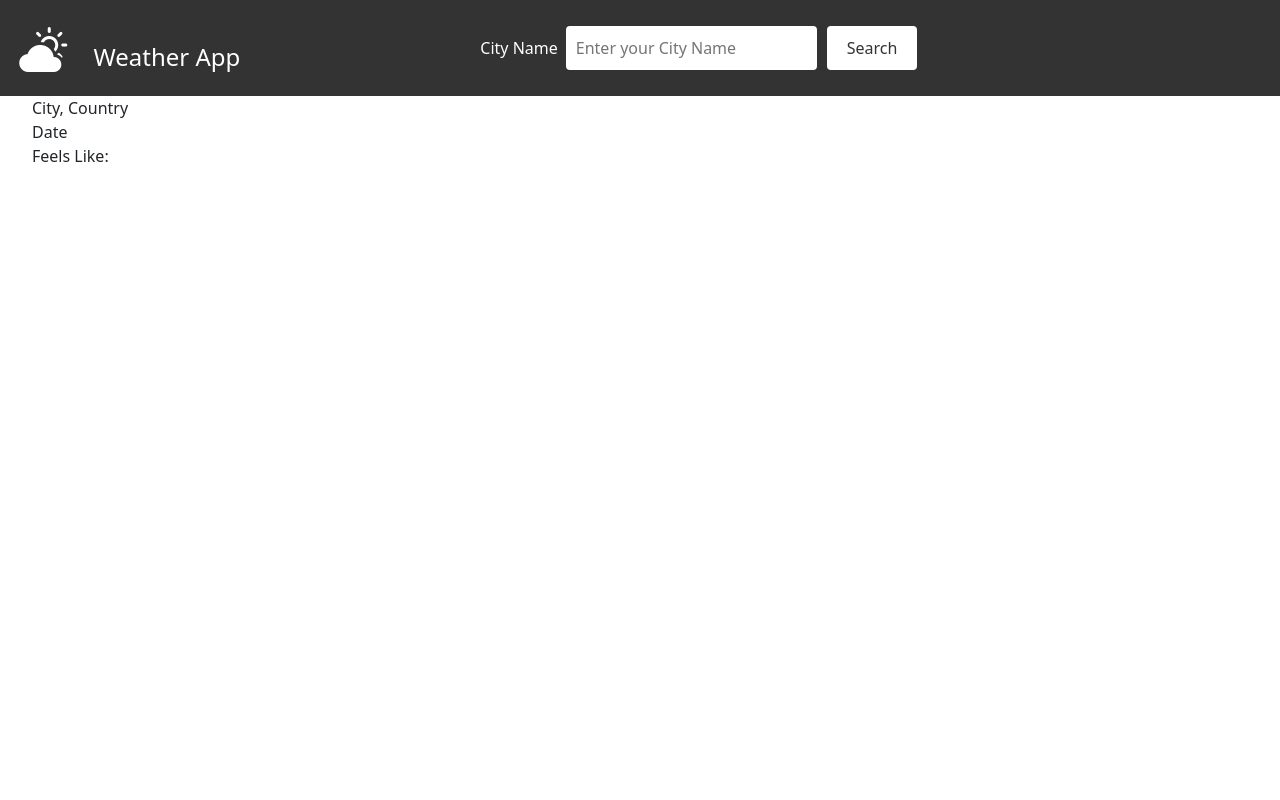
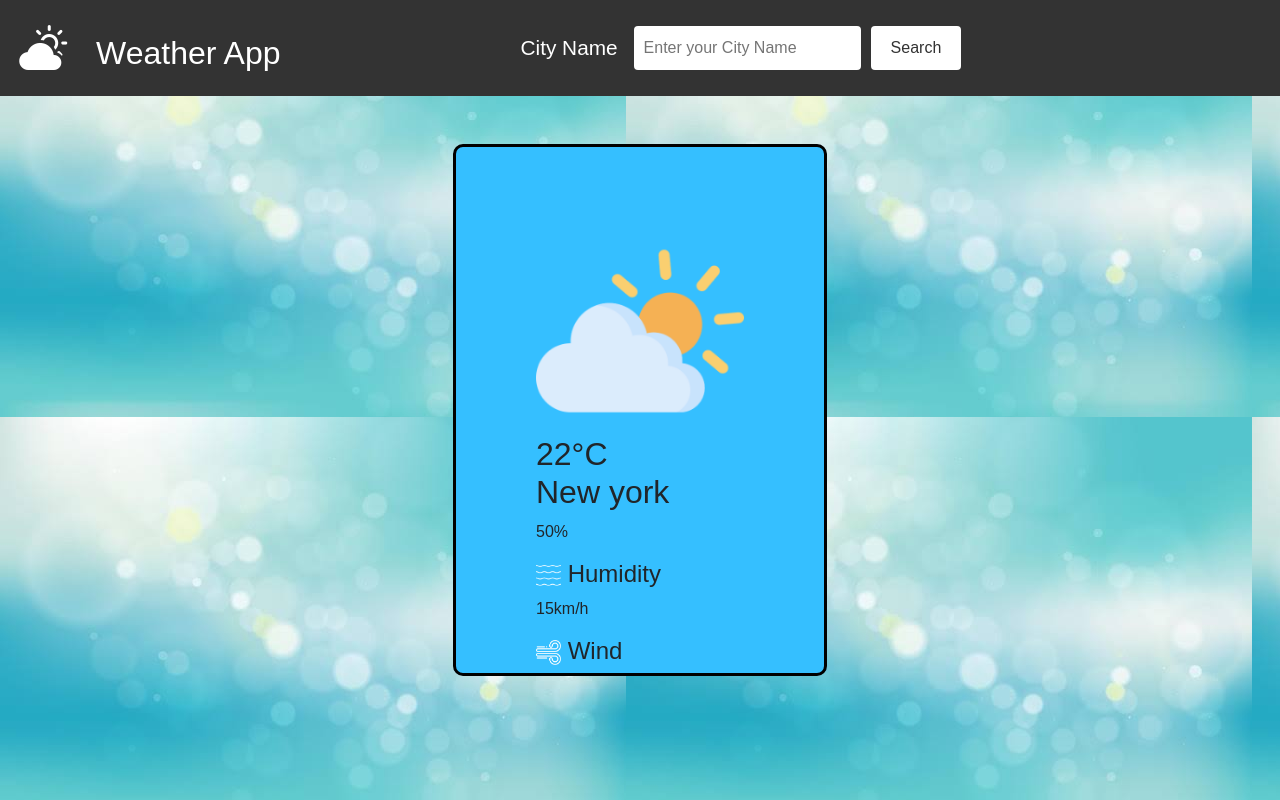
Before and after one commit to A1H4M1E2R0A6/Weather-App, a plain HTML site: page index.html in a window 1280 px wide. Drawn offline with nearby package versions, Linux system fonts and the light colour scheme.

Commit message:
do few changes and make the app better but the script is does not work

```diff
--- a/index.html
+++ b/index.html
@@ -8,8 +8,10 @@
     <title>Weather App</title>
 </head>
 <link rel="stylesheet" href="https://cdn.jsdelivr.net/npm/bootstrap-icons@1.10.4/font/bootstrap-icons.css">
-<link href="https://cdn.jsdelivr.net/npm/bootstrap@5.3.0-alpha3/dist/css/bootstrap.min.css" rel="stylesheet" integrity="sha384-KK94CHFLLe+nY2dmCWGMq91rCGa5gtU4mk92HdvYe+M/SXH301p5ILy+dN9+nJOZ" crossorigin="anonymous">
-<link rel="stylesheet" href="./style.css">
+<link href="https://cdn.jsdelivr.net/npm/bootstrap@5.3.0-alpha3/dist/css/bootstrap.min.css" rel="stylesheet"
+    integrity="sha384-KK94CHFLLe+nY2dmCWGMq91rCGa5gtU4mk92HdvYe+M/SXH301p5ILy+dN9+nJOZ" crossorigin="anonymous">
+<link rel="stylesheet" href="./styles1.css">
+
 <body>
 
     <header>
@@ -18,7 +20,6 @@
             Weather App
         </h1>
         <form onsubmit="getWeather(); return false">
-
             <label for="cityName">City Name</label>
             <input type="text" name="cityName" id="cityName" placeholder="Enter your City Name">
 
@@ -28,23 +29,56 @@
         </form>
     </header>
 
-              <div class="weather-icon">
-                <background img src="Weather background.png" alt="background img" width="40rem"></div>
+
+    <div class="informer">
         <div class="weather-box">
+            <div>
+                <img id="tempImg" class="weather sign" src="images/mist.png">
+                <br>
+
+                <h1 class="temperature">22°C</h1>
+                <h2 class="city name">New york</h2>
+            </div>
+            <div class="det.container">
+                <div class="details">
+                    <div class="col">
+
+                        <div>
+                            <p class="humidity">50% </p>
+
+                            <h4> <img src="images/humidity.png" width="25px"> Humidity </h4>
+                        </div>
+                    </div>
+                    <div class="col">
+
+                        <div>
+                            <p class="wind"> 15km/h </p>
+                            <h4> <img src="images/wind.png" width="25px"> Wind</h4>
+                        </div>
+                    </div>
+                </div>
+            </div>
+        </div>
+    </div><!--...
             <ul>
-                <li id="location">City, Country</li>
-                <li class="date">Date</li>
-                <li id="feels">Feels Like:</li>
+                <li id="result"></li>
+            <li id="location"></li>
+            <li id="feels"></li>
         </ul>
     </div>
-    <div id="result">
-
         </div>
-
+...-->
     <script src="https://cdn.jsdelivr.net/npm/axios/dist/axios.min.js"></script>
     <script type="module">
-
-
+        //if(navigator.geolocation) {
+        //navigator.geolocation.getCurrentPosition(
+        //  funcion(position){
+        //   let latitude = position.coords.latitude;
+        //   let longitude = position.coords.longitude;
+        //   console.log("latitude :" latitude);
+        //}
+        // )
+        //}
         window.getWeather = function () {
 
             let cityName = document.querySelector("#cityName").value;
@@ -52,14 +86,14 @@
 
             axios.get(`https://api.openweathermap.org/data/2.5/weather?q=${cityName}&appid=${API_KEY}&units=metric`)
                 .then(function (response) {
-                    // handle success
+                    handle.success
                     console.log(response.data);
-                    document.querySelector("#result").innerHTML = ` ${response.data.main.temp}°C`
-                    document.querySelector('#feels').innerHTML =` feels ${response.data.main.feels_like}°C`;
-                    document.querySelector("#location").innerHTML = `${response.data.name} , ${response.data.sys.country}`
+                    document.querySelector("#temperature").innerHTML = `Temperatue: ${response.data.main.temp}°C`
+                    document.querySelector('#feels').innerHTML = ` Feels Like: ${response.data.main.feels_like}°C`;
+                    document.querySelector("#location").innerHTML = `City:${response.data.name} ,Country: ${response.data.sys.country}`
                 })
                 .catch(function (error) {
-                    // handle error
+                    handle.error
                     console.log(error.data);
                     document.querySelector("#result").innerHTML = "error in getting weather data"
                 })
@@ -67,6 +101,14 @@
 
 
         }
+       // let temp = window.getElementById(tempImg);
+        //if (temperature > 34) {
+          //  `<img src="./images/clear.png" alt="">`
+
+       // }
+
+
+
 
     </script>
 </body>
--- a/style.css
+++ b/style.css
@@ -44,10 +44,14 @@ label{
 img{
   padding-left: 7rem;
 }
+
 div>ul>li{
   list-style: none;
 }
-
+#collecter{
+  border-color:solid black 0.2rem ;
+  border-radius: 1rem;
+}
 #result{
   font-size: larger;
   font-weight: bold;
--- /dev/null
+++ b/styles1.css
@@ -0,0 +1,93 @@
+*{
+    margin:0;
+    padding: 0;
+    box-sizing: border-box;
+    font-family: 'Poppins',sans-serif;
+}
+body{
+  background-image: url(images/background1.jpeg);
+}
+/* .card{
+    width: 90%;
+    max-width: 30rem;
+    background: linear-gradient(13deg, #00feba , #5b548a);
+    color: #fff;
+    margin: 6.3rem auto 0;
+    border-radius: 1.2rem;
+    padding: 2.5rem 2.1rem;
+    text-align: center;
+
+}
+.search{
+    width:6.25rem ;
+    display: flex;
+    align-items: center;
+    justify-content: space-between;
+} */
+header {
+    display: flex;
+    background-color: #333;
+    color: #fff;
+    padding: 1.2rem;
+  }
+
+  h1 {
+    display: inline-block;
+    font-size: 2rem;
+    margin: 0;
+  }
+
+  i {
+    display: inline-block;
+    font-size: 48px;
+    margin-right: 20px;
+  }
+  form {
+    display: flex;
+    align-items: center;
+    padding-left: 15rem;
+  }
+  label{
+    padding-right:1rem ;
+    font-size: 1.3rem;
+  }
+  input[type="text"]
+  { padding-left: 1rem;
+    padding: 10px;
+    font-size: 16px;
+    border: none;
+    border-radius: 4px;
+    margin-right: 10px;
+  }
+
+  button[type="submit"] {
+    padding: 10px 20px;
+    font-size: 16px;
+    background-color: #fff;
+    color: #333;
+    border: none;
+    border-radius: 4px;
+  }
+  #tempImg{
+    width: 13rem;
+  }
+  .informer{
+
+    padding:3rem 1rem 1rem 1rem ;
+    display: flex;
+    align-items: center;
+    justify-content: center;
+  }
+.det.container{
+padding: 2rem;
+display: inline-block;
+
+  }
+
+  .weather-box{
+    padding:5rem ;
+    padding-bottom: 0;
+    border: 3px solid rgb(0, 0, 0);
+    border-radius: 10px;
+    background-color:rgb(53, 191, 255);
+  }
```
Also changed, not shown: Weather background.png (deleted), images/background.jpeg (added), images/background1.jpeg (added), images/background2.jpeg (added), images/clear.png (added), images/clouds.png (added), images/drizzle.png (added), images/humidity.png (added), images/mist.png (added), images/rain.png (added), images/search.png (added), images/snow.png (added), images/wind.png (added). Lines whose indentation alone changed are shown as unchanged.
